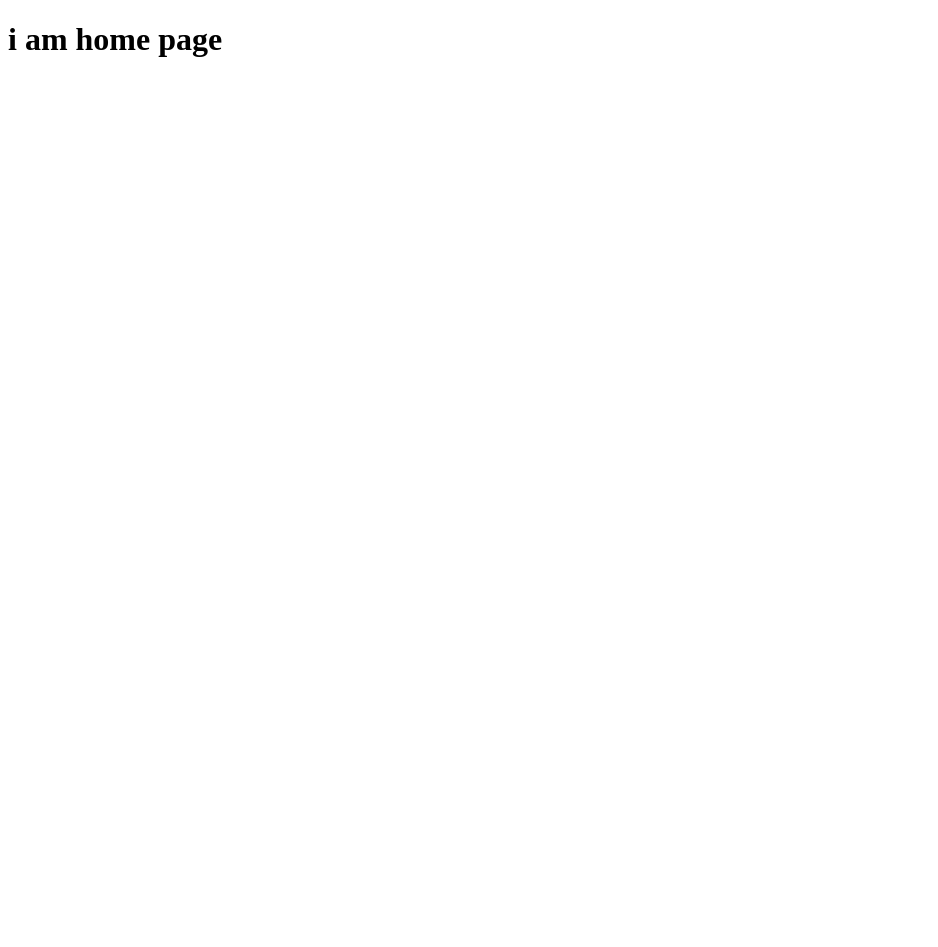
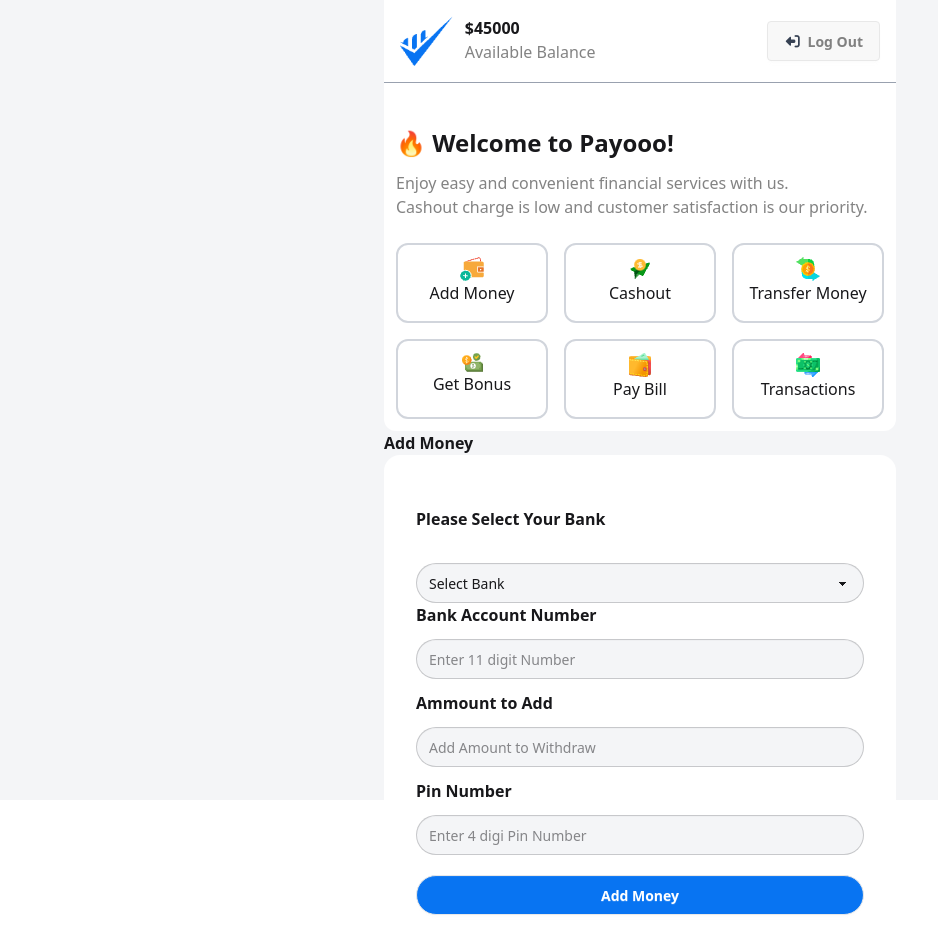
Before and after one commit to ShaheD922/payoo-projects, a plain HTML site: page home.html in a window 1280 px wide. Shown: the whole page, without its empty margins (0-938 px from the left). Before the commit the page ends 800 px from the top, so only its background shows below. Drawn offline with nearby package versions, Linux system fonts and the light colour scheme.

Commit message:
added an home page payoo bank

```diff
--- a/home.html
+++ b/home.html
@@ -1,11 +1,142 @@
 <!DOCTYPE html>
 <html lang="en">
-<head>
-    <meta charset="UTF-8">
-    <meta name="viewport" content="width=device-width, initial-scale=1.0">
-    <title>Document</title>
-</head>
-<body>
-    <h1>i am home page</h1>
-</body>
+  <head>
+    <meta charset="UTF-8" />
+    <meta name="viewport" content="width=device-width, initial-scale=1.0" />
+    <title>Payoo Apps</title>
+    <!-- daisyUI cdn -->
+    <link
+      href="https://cdn.jsdelivr.net/npm/daisyui@5"
+      rel="stylesheet"
+      type="text/css"
+    />
+    <!--tailwind cdn-->
+    <script src="https://cdn.jsdelivr.net/npm/@tailwindcss/browser@4"></script>
+
+    <!-- font awesome cdn -->
+    <link
+      rel="stylesheet"
+      href="https://cdnjs.cloudflare.com/ajax/libs/font-awesome/7.0.0/css/all.min.css"
+      integrity="sha512-DxV+EoADOkOygM4IR9yXP8Sb2qwgidEmeqAEmDKIOfPRQZOWbXCzLC6vjbZyy0vPisbH2SyW27+ddLVCN+OMzQ=="
+      crossorigin="anonymous"
+      referrerpolicy="no-referrer"
+    />
+  </head>
+  <body class="bg-[#f4f5f7] h-[100vh]">
+    <div class="max-w-lg mx-auto bg-white rounded-b-xl">
+      <div
+        class="min-h-[50px] flex justify-between items-center border-b-1 border-gray-400 p-4"
+      >
+        <div class="flex">
+          <img src="./assets/Group.png" class="h-[50px]" alt="" />
+          <div class="ml-3">
+            <h2 class="font-bold">$<span>45000</span></h2>
+            <p class="text-[#08080880]">Available Balance</p>
+          </div>
+        </div>
+
+        <div>
+          <button class="btn text-[#08080880]">
+            <i
+              class="fa-solid fa-right-from-bracket rotate-180 text-gray-700"
+            ></i
+            >Log Out
+          </button>
+        </div>
+      </div>
+
+      <div class="mt-8 p-3">
+        <h1 class="text-2xl font-bold">🔥 Welcome to Payooo!</h1>
+        <p class="text-[#08080880] mt-3">
+          Enjoy easy and convenient financial services with us. <br />
+          Cashout charge is low and customer satisfaction is our priority.
+        </p>
+      </div>
+
+      <div class="min-h-[200px] grid grid-cols-3 gap-4 p-3">
+        <div class="border-2 border-gray-300 text-center p-3 rounded-xl">
+          <img src="./assets/wallet1.png" alt="" class="mx-auto" />
+          <h2>Add Money</h2>
+        </div>
+
+        <div class="border-2 border-gray-300 text-center p-3 rounded-xl">
+          <img src="./assets/send1.png" alt="" class="mx-auto" />
+          <h2>Cashout</h2>
+        </div>
+
+        <div class="border-2 border-gray-300 text-center p-3 rounded-xl">
+          <img src="./assets/money1.png" alt="" class="mx-auto" />
+          <h2>Transfer Money</h2>
+        </div>
+
+        <div class="border-2 border-gray-300 text-center p-3 rounded-xl">
+          <img src="./assets/bonus1.png" alt="" class="mx-auto" />
+          <h2>Get Bonus</h2>
+        </div>
+
+        <div class="border-2 border-gray-300 text-center p-3 rounded-xl">
+          <img src="./assets/purse1.png" alt="" class="mx-auto" />
+          <h2>Pay Bill</h2>
+        </div>
+
+        <div class="border-2 border-gray-300 text-center p-3 rounded-xl">
+          <img src="./assets/transaction1.png" alt="" class="mx-auto" />
+          <h2>Transactions</h2>
+        </div>
+      </div>
+    </div>
+
+    <div class="all-form-section max-w-lg mx-auto">
+      <!-- add money -->
+      <div class="mb-3">
+        <h1 class="font-semibold">Add Money</h1>
+        <form action="" class="bg-white rounded-2xl p-8">
+          <div>
+            <h1 class="font-semibold my-5">Please Select Your Bank</h1>
+            <select class="select bg-[#f4f5f7] mt-3 rounded-3xl w-full">
+              <option>Select Bank</option>
+              <option>Rupali Bank</option>
+              <option>Brac Bank</option>
+              <option>Jomuna Bank</option>
+            </select>
+          </div>
+
+          <div >
+            <label class="font-semibold" for="">Bank Account Number</label>
+            <br />
+            <input
+              type="text"
+              placeholder="Enter 11 digit Number"
+
+              class="input bg-[#f4f5f7] mt-3 rounded-3xl  w-full"
+            />
+          </div>
+
+          <div class="mt-3">
+            <label class="font-semibold" for="">Ammount to Add</label>
+            <br />
+            <input
+              type="text"
+              placeholder="Add Amount to Withdraw"
+
+              class="input bg-[#f4f5f7] mt-3 rounded-3xl  w-full"
+            />
+          </div>
+
+          <div class="mt-3">
+              <label class="font-semibold" for="">Pin Number</label>
+            <br />
+            <input
+              type="text"
+              placeholder="Enter 4 digi Pin Number"
+
+              class="input bg-[#f4f5f7] mt-3 rounded-3xl  w-full"
+            />
+          </div>
+           <button  class="btn bg-[#0874f2] mt-5  w-full rounded-3xl text-white">Add Money</button>
+
+        </form>
+      </div>
+    </div>
+  </body>
 </html>
```
